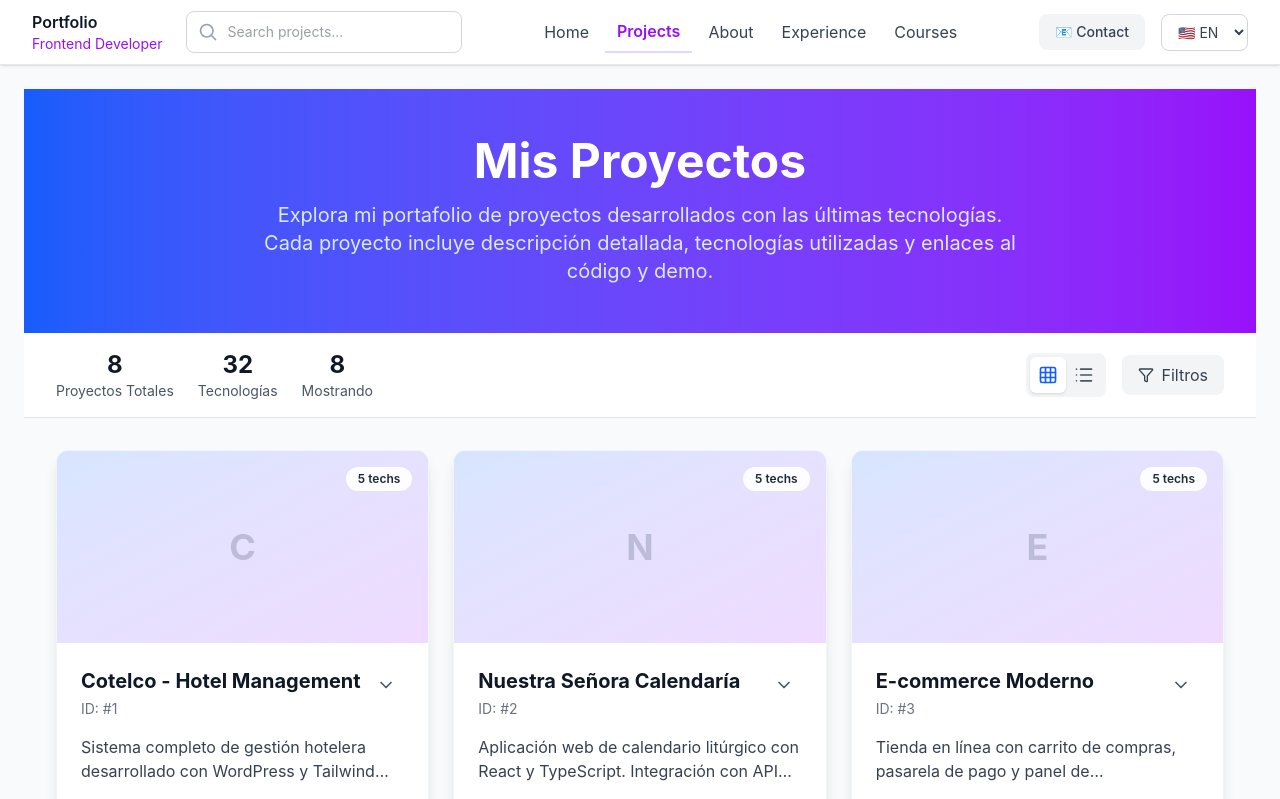
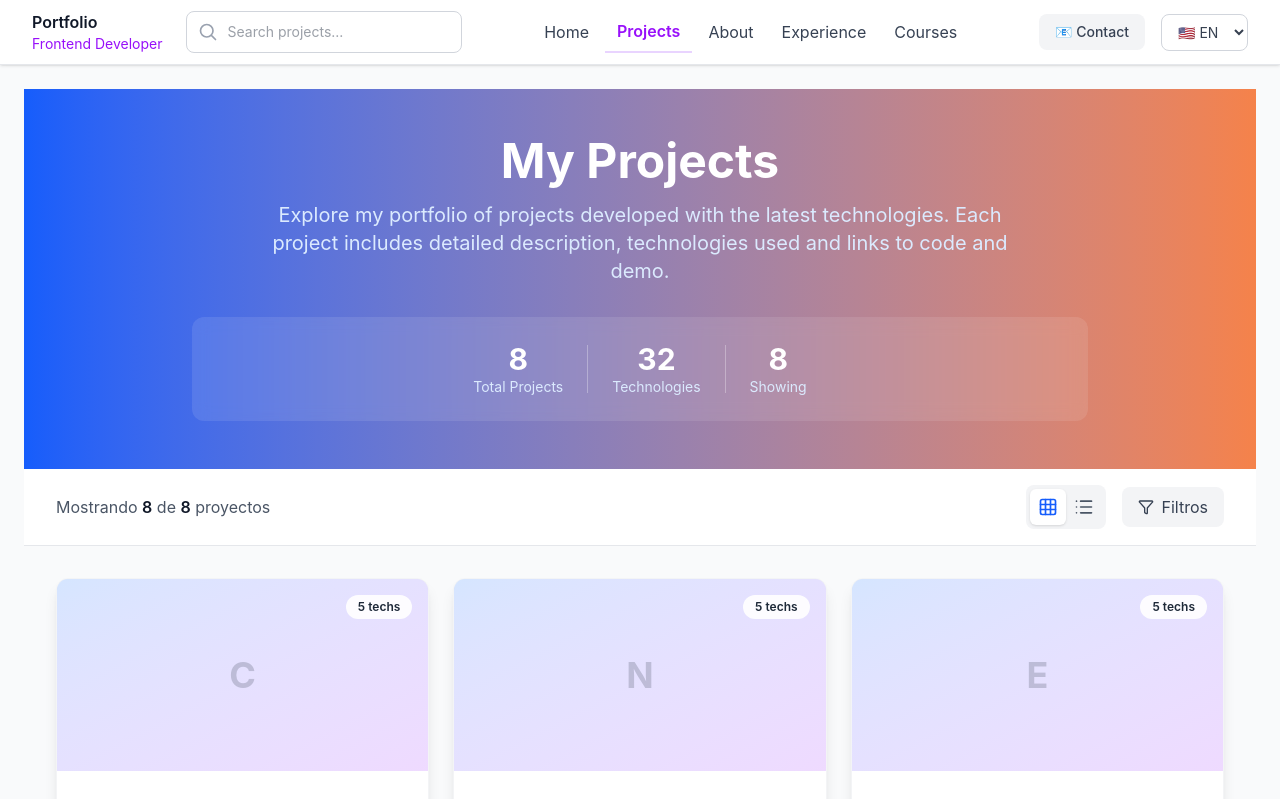
Before and after one commit to torco34/my-porfolio, a Next.js app: page /en/projects in a window 1280 px wide. Shown: the top 799 px of the page. Built offline with nearby package versions, Linux system fonts and the light colour scheme.

Commit message:
add: prueba de test

```diff
--- a/app/[locale]/projects/page.tsx
+++ b/app/[locale]/projects/page.tsx
@@ -3,6 +3,7 @@
 import { Filter, Grid, List, Search, X } from "lucide-react";
 import { useMemo, useState } from "react";
 import ProjectCard from "../../components/projects/ProjectCard";
+import ProjectsHero from "../../components/projects/ProjectsHero";
 import { projects } from "../../data/dataProjects";
 
 export default function ProjectsPage() {
@@ -54,44 +55,37 @@ export default function ProjectsPage() {
   return (
     <div className="min-h-screen bg-gray-50">
       {/* Hero Section */}
-      <div className="bg-linear-to-r from-blue-600 to-purple-600 text-white py-12">
-        <div className="max-w-7xl mx-auto px-4 sm:px-6 lg:px-8">
-          <div className="text-center">
-            <h1 className="text-4xl md:text-5xl font-bold mb-4">
-              Mis Proyectos
-            </h1>
-            <p className="text-xl text-blue-100 max-w-3xl mx-auto">
-              Explora mi portafolio de proyectos desarrollados con las últimas
-              tecnologías. Cada proyecto incluye descripción detallada,
-              tecnologías utilizadas y enlaces al código y demo.
-            </p>
-          </div>
-        </div>
-      </div>
+      <ProjectsHero
+        totalProjects={projects.length}
+        totalTechnologies={allTechnologies.length}
+        showingProjects={filteredProjects.length}
+      />
 
-      {/* Stats Bar */}
+      {/* Controls Bar */}
       <div className="bg-white border-b border-gray-200">
         <div className="max-w-7xl mx-auto px-4 sm:px-6 lg:px-8 py-4">
           <div className="flex flex-col md:flex-row justify-between items-center gap-4">
-            <div className="flex items-center gap-6">
-              <div className="text-center">
-                <div className="text-2xl font-bold text-gray-900">
+            <div className="text-center md:text-left">
+              <p className="text-gray-600">
+                Mostrando{" "}
+                <span className="font-semibold text-gray-900">
+                  {filteredProjects.length}
+                </span>{" "}
+                de{" "}
+                <span className="font-semibold text-gray-900">
                   {projects.length}
-                </div>
-                <div className="text-sm text-gray-600">Proyectos Totales</div>
-              </div>
-              <div className="text-center">
-                <div className="text-2xl font-bold text-gray-900">
-                  {allTechnologies.length}
-                </div>
-                <div className="text-sm text-gray-600">Tecnologías</div>
-              </div>
-              <div className="text-center">
-                <div className="text-2xl font-bold text-gray-900">
-                  {filteredProjects.length}
-                </div>
-                <div className="text-sm text-gray-600">Mostrando</div>
-              </div>
+                </span>{" "}
+                proyectos
+                {selectedTechs.length > 0 && (
+                  <span>
+                    {" "}
+                    filtrados por{" "}
+                    <span className="font-semibold text-gray-900">
+                      {selectedTechs.join(", ")}
+                    </span>
+                  </span>
+                )}
+              </p>
             </div>
 
             <div className="flex items-center gap-4">
@@ -272,31 +266,7 @@ export default function ProjectsPage() {
               </div>
             }
 
-            {/* Results Info */}
-            {filteredProjects.length > 0 && (
-              <div className="mt-8 pt-6 border-t border-gray-200">
-                <p className="text-gray-600 text-center">
-                  Mostrando{" "}
-                  <span className="font-semibold text-gray-900">
-                    {filteredProjects.length}
-                  </span>{" "}
-                  de{" "}
-                  <span className="font-semibold text-gray-900">
-                    {projects.length}
-                  </span>{" "}
-                  proyectos
-                  {selectedTechs.length > 0 && (
-                    <span>
-                      {" "}
-                      filtrados por{" "}
-                      <span className="font-semibold text-gray-900">
-                        {selectedTechs.join(", ")}
-                      </span>
-                    </span>
-                  )}
-                </p>
-              </div>
-            )}
+
           </div>
         </div>
       </div>
--- /dev/null
+++ b/app/components/projects/ProjectsHero.tsx
@@ -0,0 +1,58 @@
+"use client";
+
+import { useTranslations } from "next-intl";
+
+interface ProjectsHeroProps {
+  totalProjects: number;
+  totalTechnologies: number;
+  showingProjects: number;
+}
+
+export default function ProjectsHero({
+  totalProjects,
+  totalTechnologies,
+  showingProjects,
+}: ProjectsHeroProps) {
+  const t = useTranslations("Projects.hero");
+
+  return (
+    <div className="bg-linear-to-r from-blue-600 to-[#F5824A] text-white py-12">
+      <div className="max-w-7xl mx-auto px-4 sm:px-6 lg:px-8">
+        <div className="text-center">
+          <h1 className="text-4xl md:text-5xl font-bold mb-4">{t("title")}</h1>
+          <p className="text-xl text-blue-100 max-w-3xl mx-auto">
+            {t("description")}
+          </p>
+        </div>
+
+        {/* Stats Bar */}
+        <div className="mt-8 bg-white/10 backdrop-blur-sm rounded-xl p-6 max-w-4xl mx-auto">
+          <div className="flex flex-col md:flex-row justify-center items-center gap-6">
+            <div className="text-center">
+              <div className="text-3xl font-bold text-white">
+                {totalProjects}
+              </div>
+              <div className="text-sm text-blue-100">{t("stats.total")}</div>
+            </div>
+            <div className="hidden md:block w-px h-12 bg-white/30" />
+            <div className="text-center">
+              <div className="text-3xl font-bold text-white">
+                {totalTechnologies}
+              </div>
+              <div className="text-sm text-blue-100">
+                {t("stats.technologies")}
+              </div>
+            </div>
+            <div className="hidden md:block w-px h-12 bg-white/30" />
+            <div className="text-center">
+              <div className="text-3xl font-bold text-white">
+                {showingProjects}
+              </div>
+              <div className="text-sm text-blue-100">{t("stats.showing")}</div>
+            </div>
+          </div>
+        </div>
+      </div>
+    </div>
+  );
+}
--- a/messages/en.json
+++ b/messages/en.json
@@ -97,6 +97,15 @@
     }
   },
   "Projects": {
+    "hero": {
+      "title": "My Projects",
+      "description": "Explore my portfolio of projects developed with the latest technologies. Each project includes detailed description, technologies used and links to code and demo.",
+      "stats": {
+        "total": "Total Projects",
+        "technologies": "Technologies",
+        "showing": "Showing"
+      }
+    },
     "card": {
       "showLess": "Show less",
       "showMore": "Show more details",
--- a/messages/es.json
+++ b/messages/es.json
@@ -97,6 +97,15 @@
     }
   },
   "Projects": {
+    "hero": {
+      "title": "Mis Proyectos",
+      "description": "Explora mi portafolio de proyectos desarrollados con las últimas tecnologías. Cada proyecto incluye descripción detallada, tecnologías utilizadas y enlaces al código y demo.",
+      "stats": {
+        "total": "Proyectos Totales",
+        "technologies": "Tecnologías",
+        "showing": "Mostrando"
+      }
+    },
     "card": {
       "showLess": "Mostrar menos",
       "showMore": "Ver más detalles",
```
